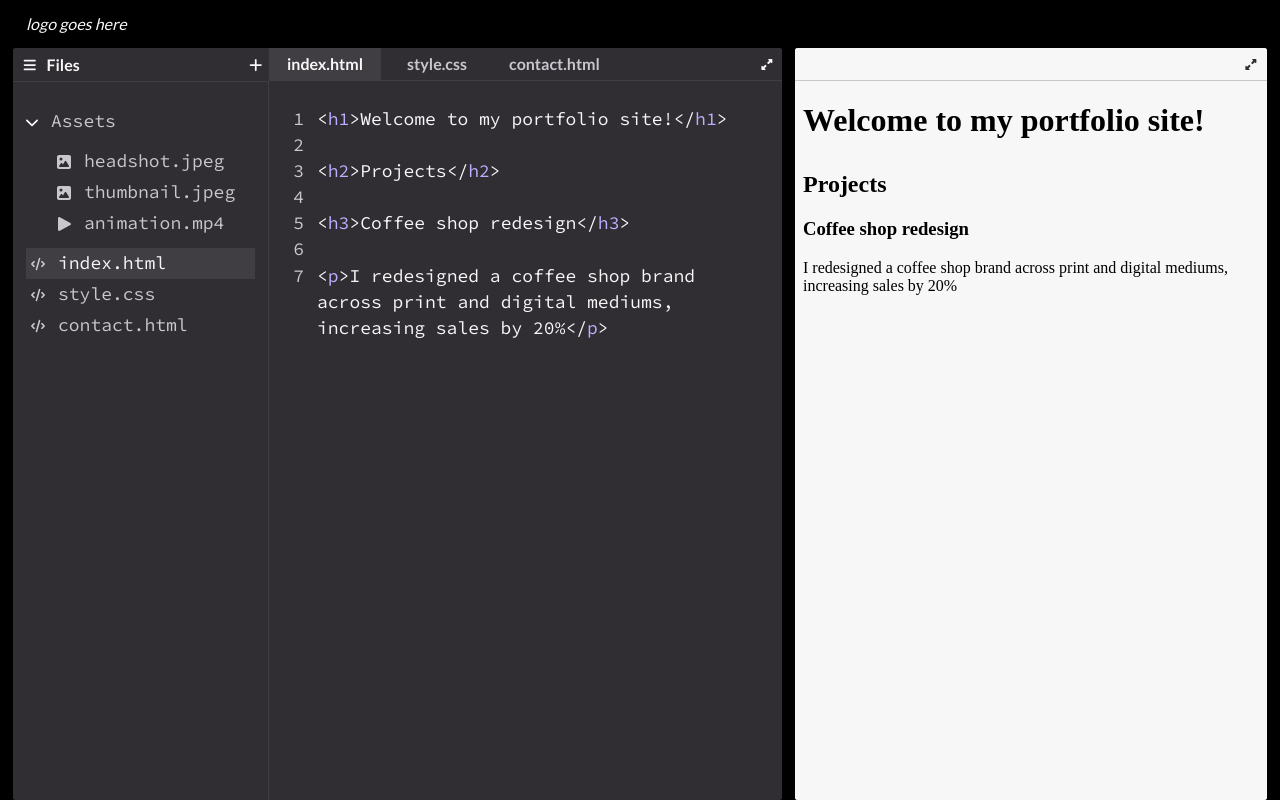
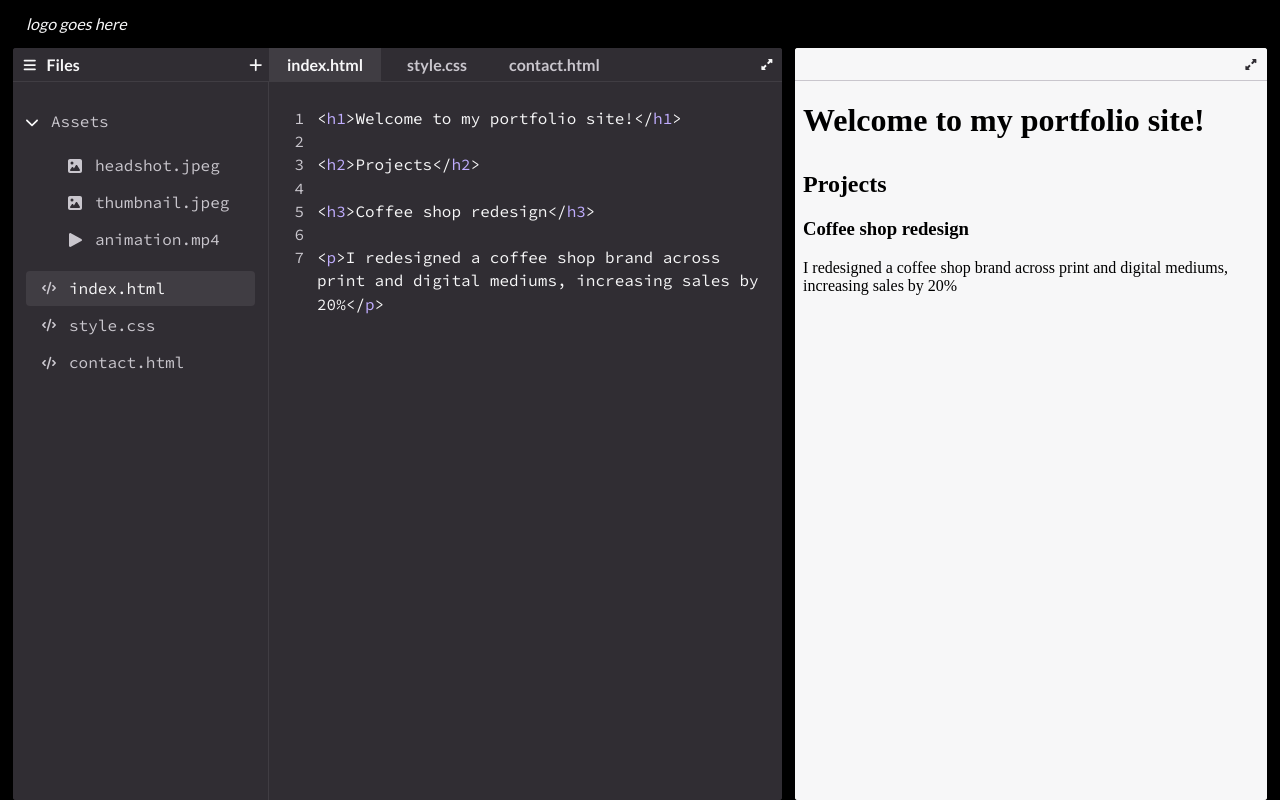
Before and after one commit to alexlevydesign/coding-by-design, a Next.js app: page / in a window 1280 px wide. Built offline with nearby package versions, Linux system fonts and the light colour scheme.

Commit message:
Styling changes
Add hover state for files, round corners of hover state, make file tabs align with top bar

```diff
--- a/src/app/globals.css
+++ b/src/app/globals.css
@@ -5,6 +5,7 @@
   --color-purple-80: #7454C7;
   --color-purple-60: #c0adff;
   --color-gray-100: #302d33;
+  --color-gray-90: #38353B;
   --color-gray-80: #403d43;
   --color-gray-20: #c9c6cd;
   --color-gray-00: #f7f7f8;
@@ -89,7 +90,7 @@ a {
 
 .type-code {
   font-family: var(--font-code);
-  font-size: 1.125rem;
+  font-size: 1rem;
   font-weight: 400;
   line-height: 1.45;
 }
--- a/src/components/ide/IdeShell.module.css
+++ b/src/components/ide/IdeShell.module.css
@@ -256,9 +256,11 @@
 }
 
 .fileRow {
-  padding: 0 0.3125rem;
+  padding: 0.375rem 1rem;
   cursor: pointer;
   white-space: nowrap;
+  margin-top: .125rem;
+  margin-bottom: .125rem;
 }
 
 .folderGroup {
@@ -288,10 +290,16 @@
   color: var(--color-gray-20);
 }
 
-.projectFiles .fileRow:hover,
 .selectedFile {
   background: var(--color-gray-80);
   color: var(--color-gray-00);
+  border-radius: .25rem;
+}
+
+.projectFiles .fileRow:hover {
+    background: var(--color-gray-90);
+    color: var(--color-gray-00);
+    border-radius: .25rem;
 }
 
 .codeEditor {
@@ -303,7 +311,7 @@
 
 .tabs {
   display: flex;
-  height: 2.0625rem;
+  /* height: 2.0625rem; */
   border-bottom: 0.0625rem solid var(--color-gray-80);
   background: var(--color-gray-100);
 }
```
